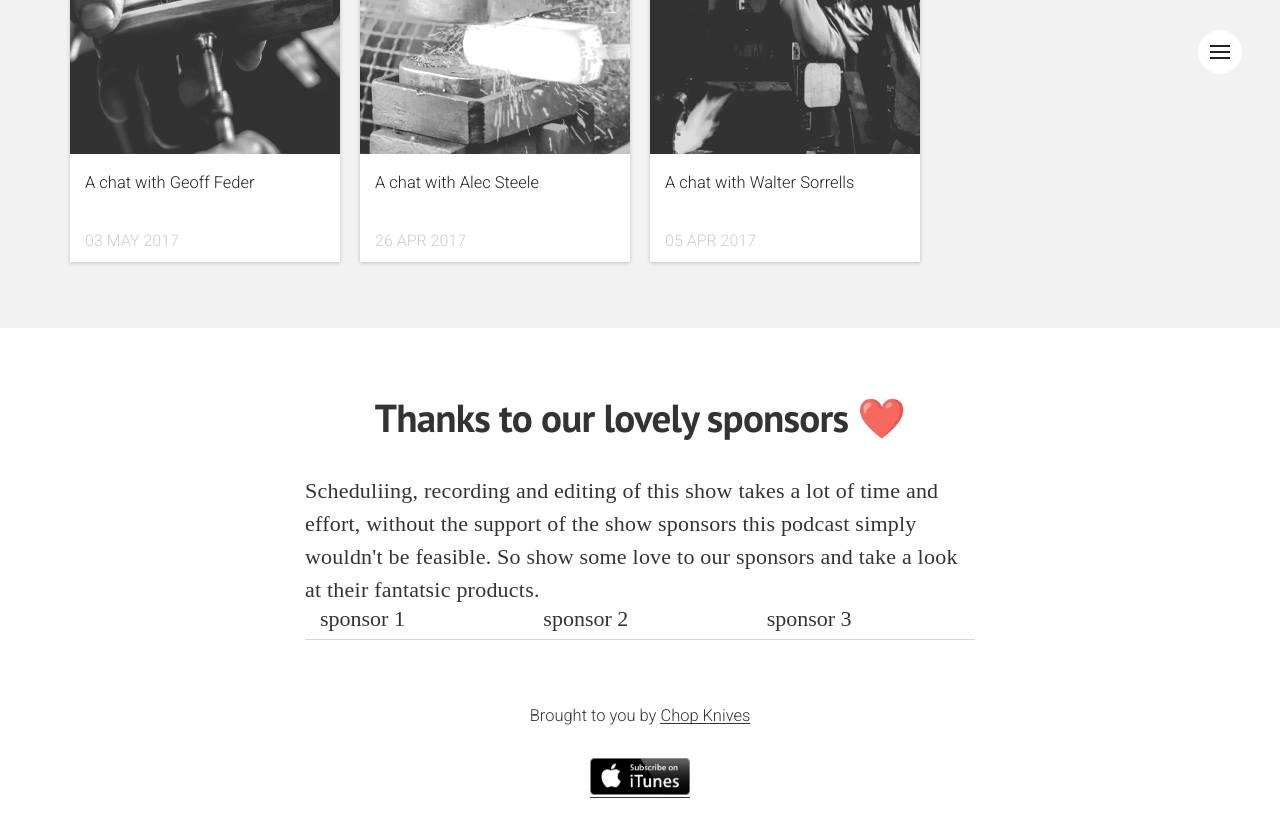
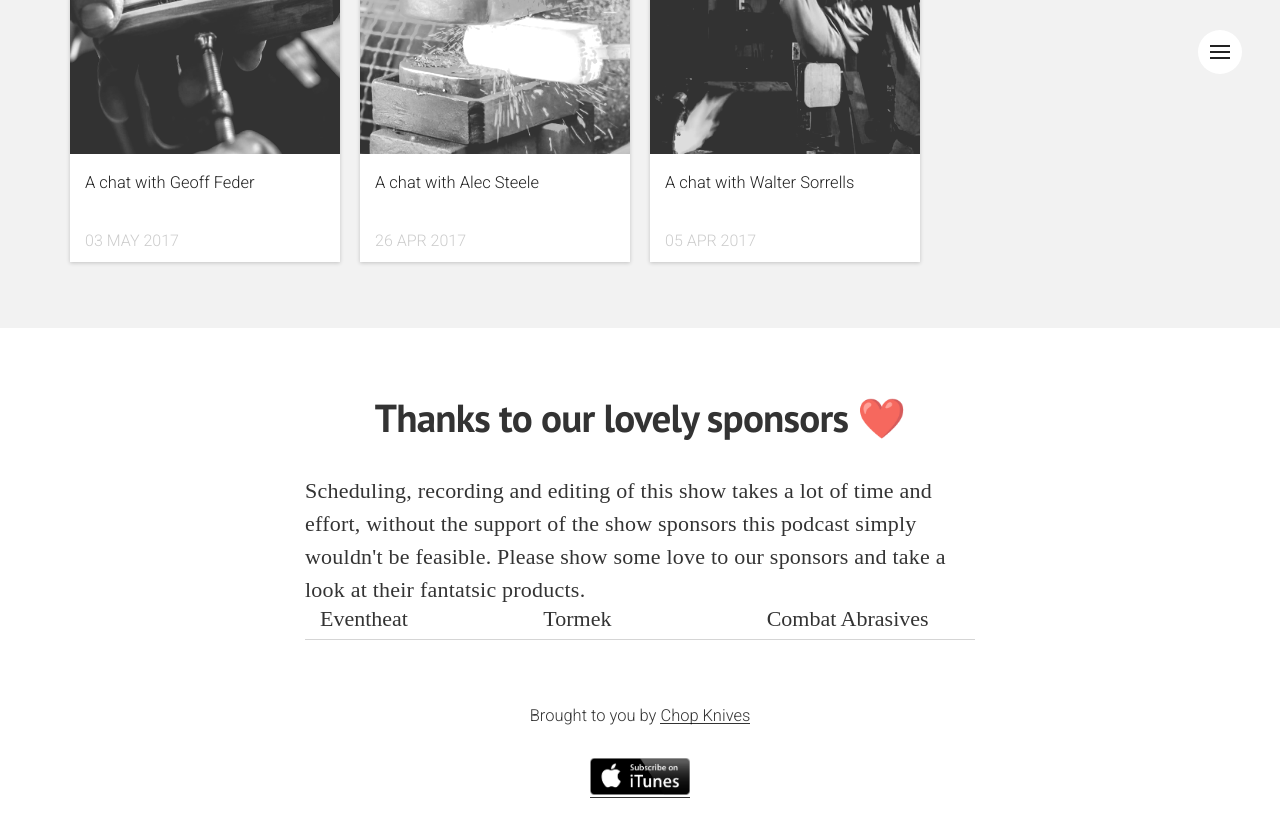
Before and after one commit to craiglockwood/knifetalk, a Jekyll site: the page built from index.html, in a window 1280 px wide and 900 px high, scrolled down 1742 px. Shown: the top 837 px of the window. Built offline with Jekyll 4.4.1, drawn with Linux system fonts in a browser that asks for light colours; nearby versions of some CDN libraries; some web fonts are replaced; Markdown is read by kramdown in place of the engine named in the settings.

Commit message:
sponsor names

```diff
--- a/_includes/subscribe.html
+++ b/_includes/subscribe.html
@@ -2,14 +2,14 @@
   <div class="container container--content">
     <h3 class="u-alignCenter">Thanks to our lovely sponsors ❤️</h3>
     <p>
-      Scheduliing, recording and editing of this show takes a lot of time and effort, without the support of the show sponsors this podcast simply wouldn't be feasible. So show some love to our sponsors and take a look at their fantatsic products.
+      Scheduling, recording and editing of this show takes a lot of time and effort, without the support of the show sponsors this podcast simply wouldn't be feasible. Please show some love to our sponsors and take a look at their fantatsic products.
     </p>
 
  <div class="sponsors">
 
-	<div class="col-xs-4"> sponsor 1 </div>
-	<div class="col-xs-4"> sponsor 2 </div>
-	<div class="col-xs-4"> sponsor 3 </div>
+	<div class="col-xs-4">Eventheat </div>
+	<div class="col-xs-4">Tormek </div>
+	<div class="col-xs-4">Combat Abrasives </div>
 
  </div>
 
```
